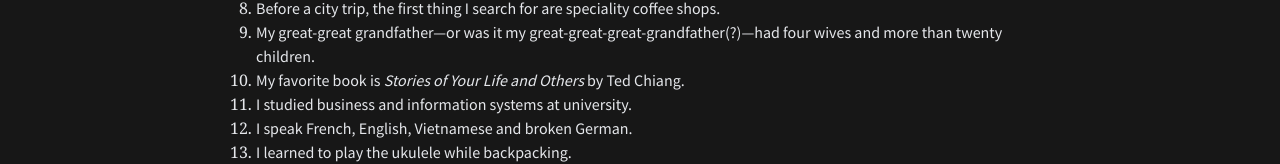
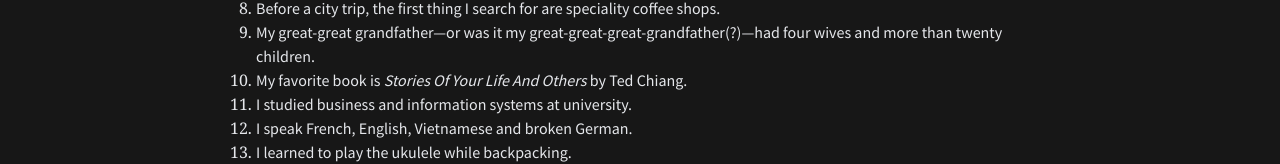
Before and after one commit to hgcl/clara-website, a Next.js app: page /about in a window 1280 px wide. Shown: the part 583-747 px from the top of the page. Built offline with nearby package versions, Linux system fonts and the light colour scheme; a web font is replaced by a local one; what @tailwindcss/typography would draw is missing.

Commit message:
:wrench: Capitalize cite tag

```diff
--- a/components/markdown-styles.module.css
+++ b/components/markdown-styles.module.css
@@ -7,7 +7,7 @@
 }
 .markdown cite {
   /* Used for creative works: book names, movies, etc. */
-  @apply italic;
+  @apply italic capitalize;
 }
 
 .markdown a cite,
```
